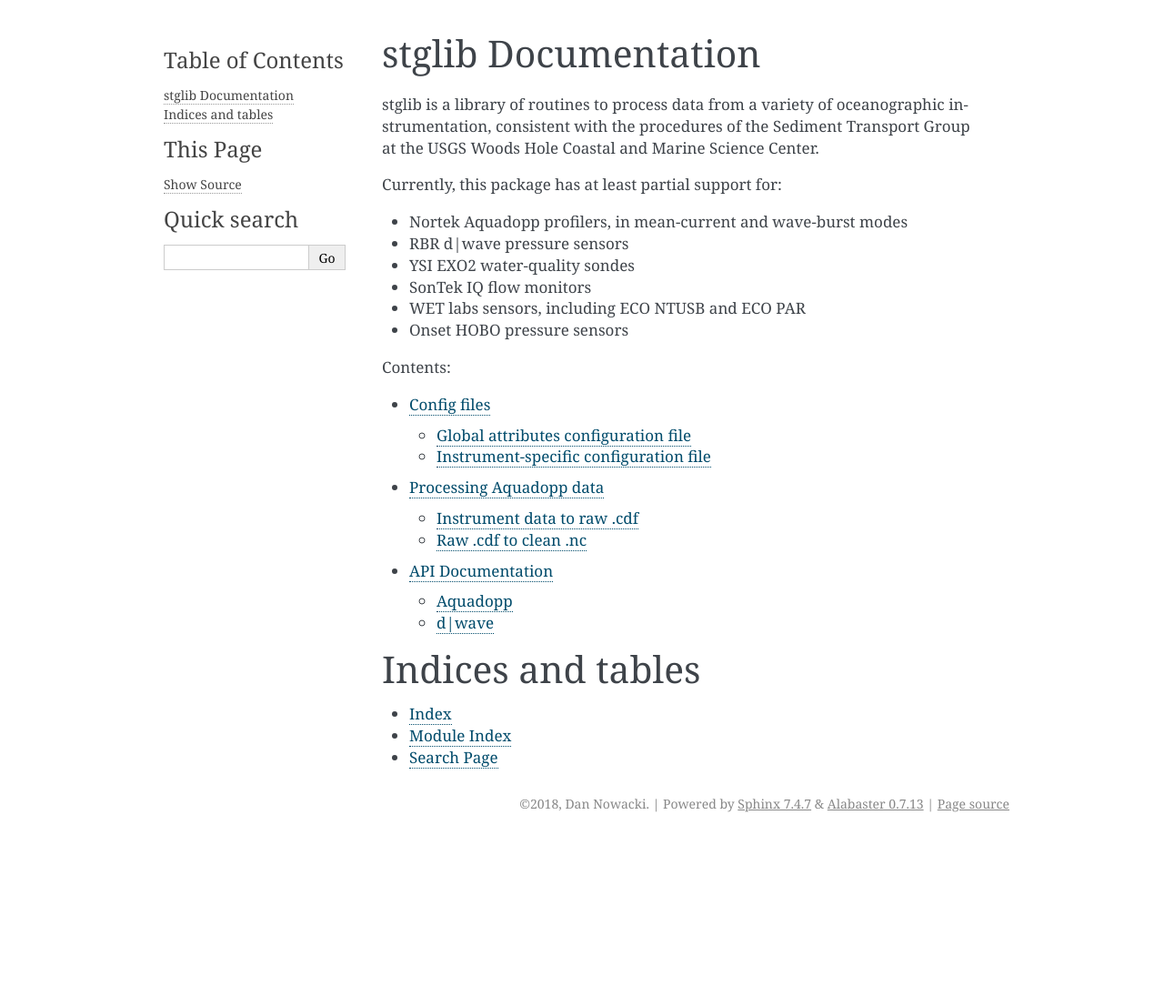
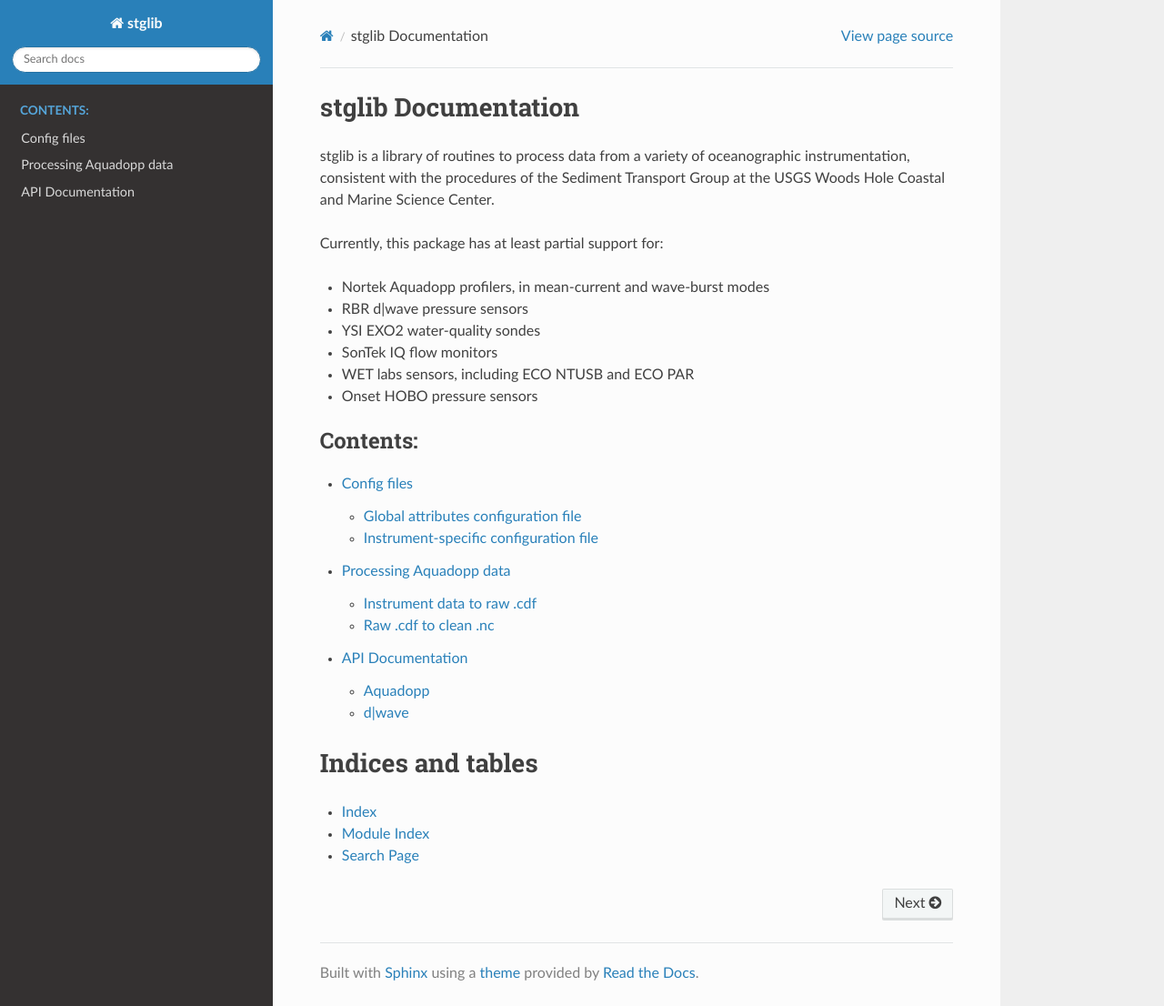
Before and after one commit to USGS-CMG/stglib, a Sphinx documentation site: the page built from doc/index.rst, in a window 1280 px wide and 1106 px high. Shown: the whole window at 91% size. Built offline with Sphinx 7.4.7 and the Read the Docs theme 2.0.0, drawn with Linux system fonts in a browser that asks for light colours.

Commit message:
Update sphinx conf

```diff
--- a/doc/conf.py
+++ b/doc/conf.py
@@ -78,7 +78,10 @@ pygments_style = 'sphinx'
 # The theme to use for HTML and HTML Help pages.  See the documentation for
 # a list of builtin themes.
 #
-html_theme = 'alabaster'
+#html_theme = 'alabaster'
+html_theme = 'sphinx_rtd_theme'
+
+html_show_copyright = False
 
 # Theme options are theme-specific and customize the look and feel of a theme
 # further.  For a list of options available for each theme, see the
```
